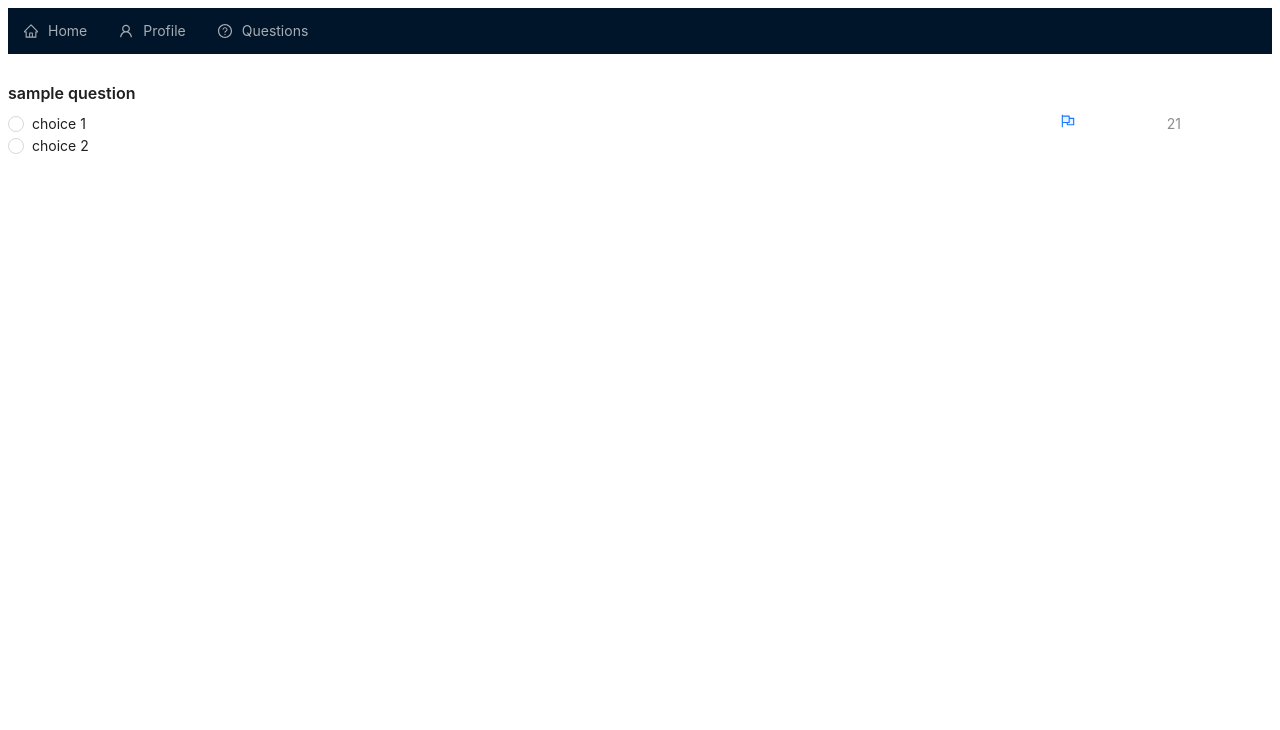
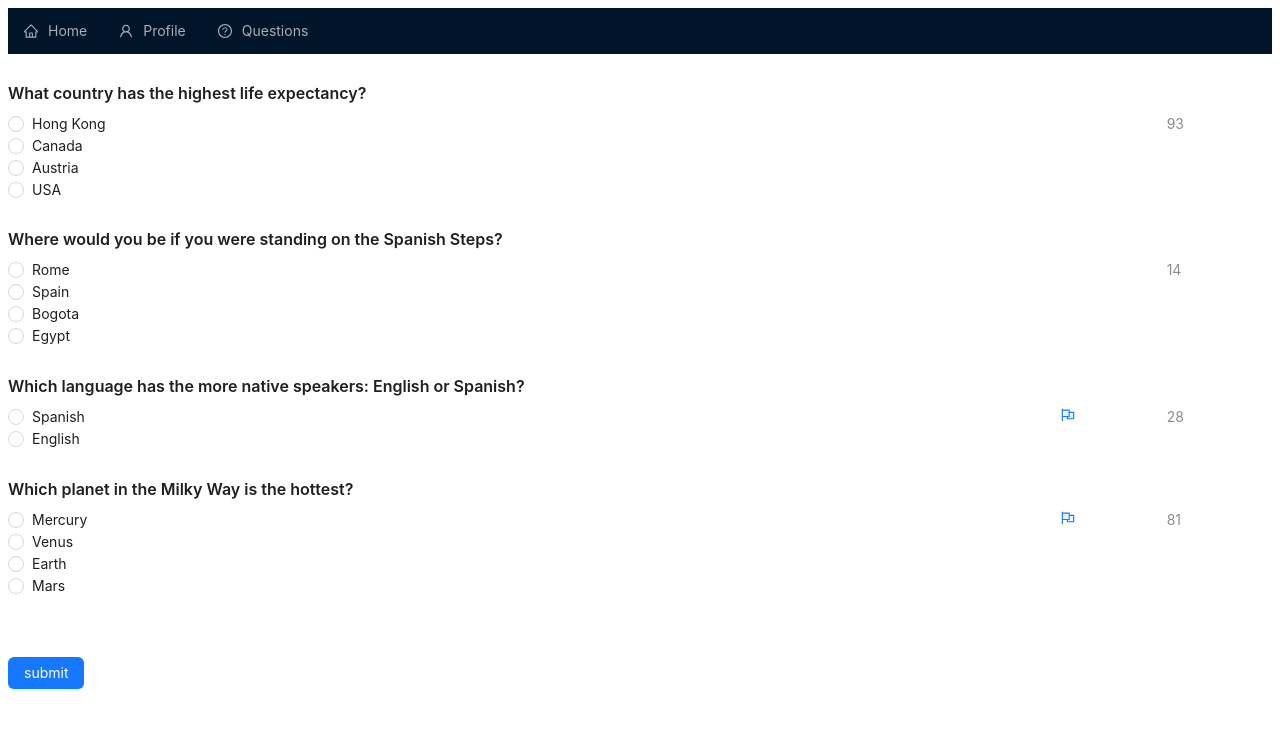
Before and after one commit to signalingsystems/nexus-impress-ui, a React (Vite) app: page /quiz in a window 1280 px wide. Shown: the top 730 px of the page. Built offline with nearby package versions, Linux system fonts and the light colour scheme.

Commit message:
added  mock qns and a submit btn

```diff
--- /dev/null
+++ b/src/__test__/data/sampleQns.ts
@@ -0,0 +1,45 @@
+import Question from "../../redux/models/question";
+
+ const sampleQns:Question[] =[
+ {
+    qn:'What country has the highest life expectancy?',
+    choices:{
+        choices:['Hong Kong','Canada','Austria','USA'],
+        correct: 'Hong Kong'
+    },
+    tag:'general',
+    flagged:false
+
+ },
+ {
+    qn:'Where would you be if you were standing on the Spanish Steps?',
+    choices:{
+        choices:['Rome','Spain','Bogota','Egypt'],
+        correct: 'Rome'
+    },
+    tag:'general',
+    flagged:false
+
+ },
+ {
+    qn:'Which language has the more native speakers: English or Spanish?',
+    choices:{
+        choices:['Spanish','English'],
+        correct: 'Spanish'
+    },
+    tag:'general',
+    flagged:true
+
+ },
+ {
+    qn:'Which planet in the Milky Way is the hottest?',
+    choices:{
+        choices:['Mercury','Venus','Earth','Mars'],
+        correct: 'Venus'
+    },
+    tag:'general',
+    flagged:true
+
+ }
+];
+export default sampleQns;
--- a/src/pages/QuizPage.tsx
+++ b/src/pages/QuizPage.tsx
@@ -1,19 +1,50 @@
-import { Row, Col } from "antd";
+import { Row, Col, Button, Space } from "antd";
 import Question from "../components/Question";
+import sampleQns from "../__test__/data/sampleQns";
+import { useState } from "react";
 
-export default function QuizPage(){
+export default function QuizPage() {
+    // data from quizReducer state
+    //at submit qn/ generate success rate
+    const[loading,setLoading] = useState(false);
+
+    //submit the quiz state object then show modal of results
+    function onSubmit(){
+
+        setLoading(!loading);
+        console.log('sumit button clicked');
+    }
+
+
     return (
         <>
             <Row>
 
                 <Col span={24}>
-            <Question
+                    {
+                        sampleQns.map(
+                            qn => <Question
 
-            choices={['choice 1','choice 2']}
-            question="sample question"
-            sucessRate={21}
-            flag={true}
+                                choices={qn.choices.choices}
+                                question={qn.qn}
+                                sucessRate={Math.round(Math.random() * 100)}
+                                flag={qn.flagged}
                             />
+                        )
+                    }
+                </Col>
+                <Col span={12}>
+
+                        <Button
+                        type="primary"
+                        loading={loading}
+                        onClick={onSubmit}
+                        style={{marginTop:"60px"}}
+                        >
+                            {loading?'Submitting':'submit'}
+                        </Button>
+
+
                 </Col>
             </Row>
         </>);
--- a/src/redux/models/question.d.ts
+++ b/src/redux/models/question.d.ts
@@ -6,7 +6,7 @@ export default interface Question {
 
 };
 export interface Choice{
-    choices:{}
+    choices:string[]
     correct:string;
 
 };
--- a/src/redux/slices/testSlice.ts
+++ b/src/redux/slices/testSlice.ts
@@ -1,8 +1,9 @@
 import { PayloadAction, createSlice } from "@reduxjs/toolkit";
 
 const initialState ={data:""};
+type stateType = typeof initialState;
 const reducers={
-    remove:(state,action:PayloadAction<string>)=>{data:"removed"}
+    remove:(state: stateType,action:PayloadAction<string>)=>{data:"removed"}
 };
 const testSlice = createSlice({
     name:"testSlice",
@@ -10,4 +11,5 @@ const testSlice = createSlice({
     reducers
 });
 
+//export actionsNames too
 export default testSlice.reducer;
```
Lines whose indentation alone changed are shown as unchanged.
